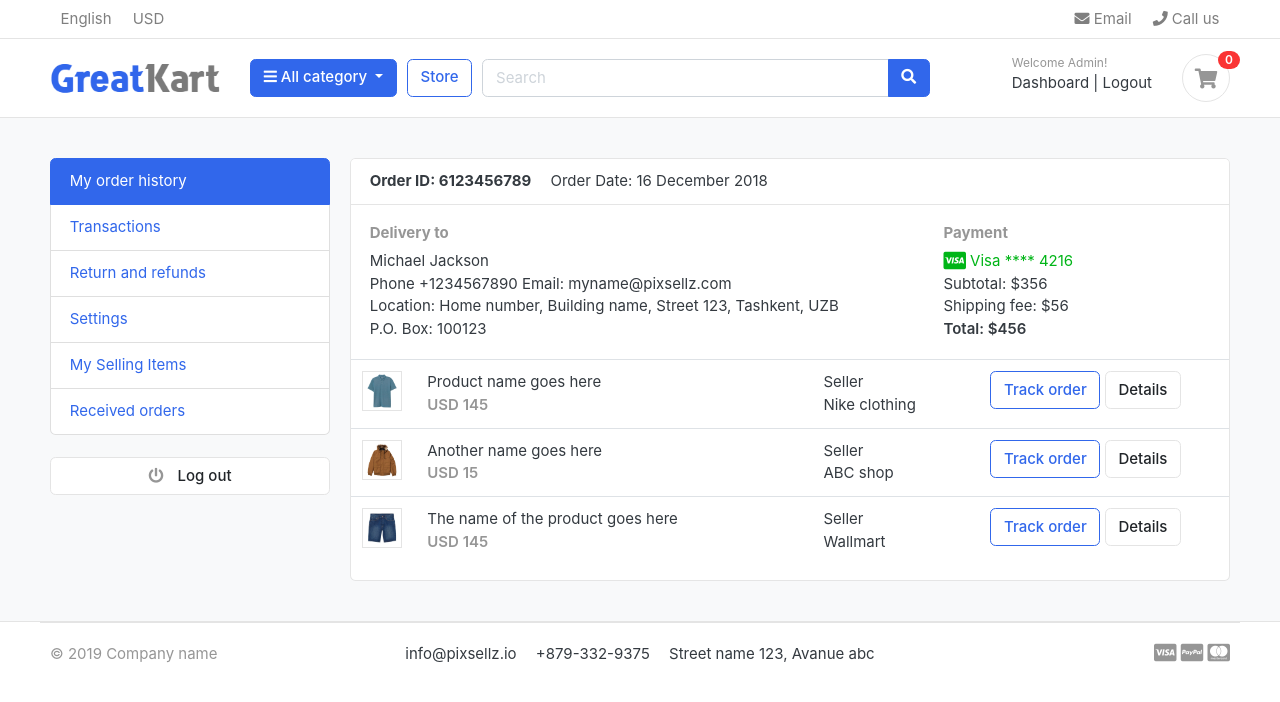
After one commit to Riya20khandelwal/ClothStore, a Django app: page /accounts/ in a window 1280 px wide. The commit adds this page. Shown: the top 702 px of the page. Run offline with Django 3.2, Linux system fonts and the light colour scheme; a user stored in the database is signed in; data comes from the database, SQL or seed files in the repository; both versions use the stored data as it was after the commit; data that the repository does not hold is empty; some libraries are stand-ins or nearby versions; some web fonts are replaced.

Commit message:
User Dashboard

```diff
--- a/accounts/urls.py
+++ b/accounts/urls.py
@@ -5,6 +5,9 @@ urlpatterns = [
     path('register/', views.register, name="register"),
     path('login/', views.login, name="login"),
     path('logout/', views.logout, name="logout"),
+    path('dashboard/', views.dashboard, name="dashboard"),
+    path('', views.dashboard, name="dashboard"),
+
 
     path("activate/<uidb64>/<token>/", views.activate, name="activate"),
 ]
--- a/accounts/views.py
+++ b/accounts/views.py
@@ -60,8 +60,8 @@ def login(request):
 
         if user is not None:
             auth.login(request, user)
-            # messages.success(request, 'You are now logged in.')
-            return redirect('home')
+            messages.success(request, 'You are now logged in.')
+            return redirect('dashboard')
         else:
             messages.error(request, 'Invalid login credentials')
             return redirect('login')
@@ -89,3 +89,7 @@ def activate(request, uidb64, token):
     else:
         messages.error(request, 'Invalid activation link')
         return redirect('register')
+
+@login_required(login_url="login")
+def dashboard(request):
+    return render(request, 'accounts/dashboard.html')
--- /dev/null
+++ b/templates/accounts/dashboard.html
@@ -0,0 +1,102 @@
+{% extends "base.html" %}
+
+{% block content %}
+
+<!-- ========================= SECTION CONTENT ========================= -->
+
+{% include "includes/alerts.html" %}
+
+<section class="section-conten padding-y bg">
+
+    <div class="container">
+        <div class="row">
+        <aside class="col-md-3">
+            <!--   SIDEBAR   -->
+            <ul class="list-group">
+                <a class="list-group-item active" href="#"> My order history </a>
+                <a class="list-group-item" href="#"> Transactions </a>
+                <a class="list-group-item" href="#"> Return and refunds </a>
+                <a class="list-group-item" href="#">Settings </a>
+                <a class="list-group-item" href="#"> My Selling Items </a>
+                <a class="list-group-item" href="#"> Received orders </a>
+            </ul>
+            <br>
+            <a class="btn btn-light btn-block" href="{% url 'logout' %}"> <i class="fa fa-power-off"></i> <span class="text">Log out</span> </a>
+            <!--   SIDEBAR .//END   -->
+        </aside>
+        <main class="col-md-9">
+            <article class="card">
+            <header class="card-header">
+                <strong class="d-inline-block mr-3">Order ID: 6123456789</strong>
+                <span>Order Date: 16 December 2018</span>
+            </header>
+            <div class="card-body">
+                <div class="row">
+                    <div class="col-md-8">
+                        <h6 class="text-muted">Delivery to</h6>
+                        <p>Michael Jackson <br>
+                        Phone +1234567890 Email: myname@pixsellz.com <br>
+                        Location: Home number, Building name, Street 123,  Tashkent, UZB <br>
+                        P.O. Box: 100123
+                         </p>
+                    </div>
+                    <div class="col-md-4">
+                        <h6 class="text-muted">Payment</h6>
+                        <span class="text-success">
+                            <i class="fab fa-lg fa-cc-visa"></i>
+                            Visa  **** 4216
+                        </span>
+                        <p>Subtotal: $356 <br>
+                         Shipping fee:  $56 <br>
+                         <span class="b">Total:  $456 </span>
+                        </p>
+                    </div>
+                </div> <!-- row.// -->
+            </div> <!-- card-body .// -->
+            <div class="table-responsive">
+            <table class="table table-hover">
+                <tr>
+                    <td width="65">
+                        <img src="../images/items/1.jpg" class="img-xs border">
+                    </td>
+                    <td>
+                        <p class="title mb-0">Product name goes here </p>
+                        <var class="price text-muted">USD 145</var>
+                    </td>
+                    <td> Seller <br> Nike clothing </td>
+                    <td width="250"> <a href="#" class="btn btn-outline-primary">Track order</a> <a href="#" class="btn btn-light"> Details </a> </td>
+                </tr>
+                <tr>
+                    <td>
+                        <img src="../images/items/2.jpg" class="img-xs border">
+                    </td>
+                    <td>
+                        <p class="title mb-0">Another name goes here </p>
+                        <var class="price text-muted">USD 15</var>
+                    </td>
+                    <td> Seller <br> ABC shop </td>
+                    <td> <a href="#" class="btn btn-outline-primary">Track order</a> <a href="#" class="btn btn-light"> Details </a> </td>
+                </tr>
+                <tr>
+                    <td>
+                        <img src="../images/items/3.jpg" class="img-xs border">
+                    </td>
+                    <td>
+                        <p class="title mb-0">The name of the product  goes here </p>
+                        <var class="price text-muted">USD 145</var>
+                    </td>
+                    <td> Seller <br> Wallmart </td>
+                    <td> <a href="#" class="btn btn-outline-primary">Track order</a> <a href="#" class="btn btn-light"> Details </a> </td>
+                </tr>
+            </table>
+            </div> <!-- table-responsive .end// -->
+            </article> <!-- order-group.// -->
+        </main>
+    </div> <!-- row.// -->
+    </div>
+
+
+    </section>
+    <!-- ========================= SECTION CONTENT END// ========================= -->
+
+{% endblock content %}
--- a/templates/includes/navbar.html
+++ b/templates/includes/navbar.html
@@ -80,7 +80,7 @@
                         <div class="widget-header">
                             <small class="title text-muted">Welcome {{ user.first_name }}!</small>
                             <div>
-                                <a href="#">Dashboard</a> <span class="dark-transp"> | </span>
+                                <a href="{% url 'dashboard' %}">Dashboard</a> <span class="dark-transp"> | </span>
                                 <a href="{% url 'logout' %}"> Logout</a>
                             </div>
                         </div>
```
Also changed, not shown: db.sqlite3.
